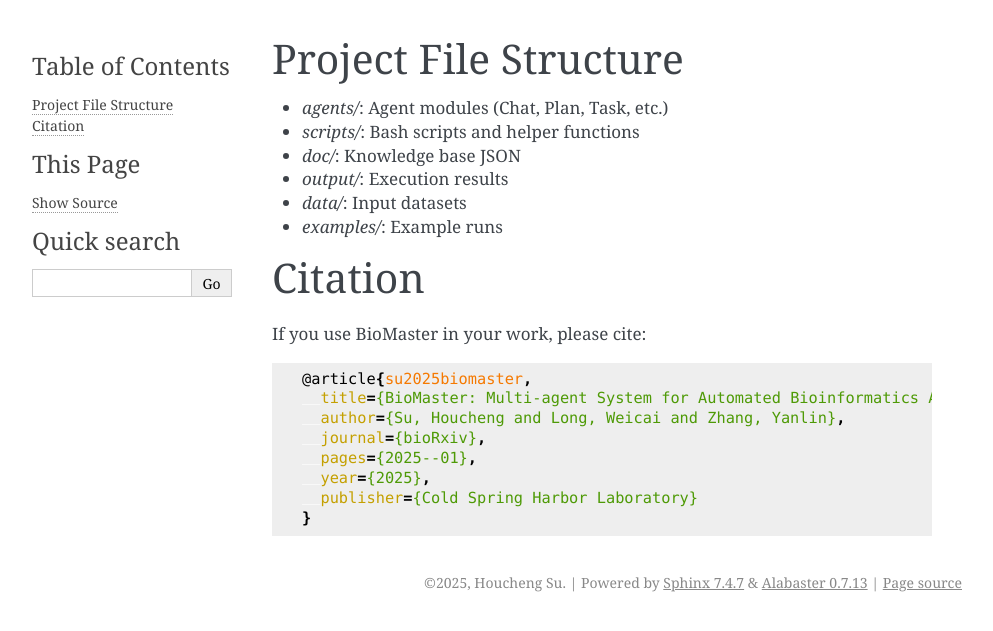
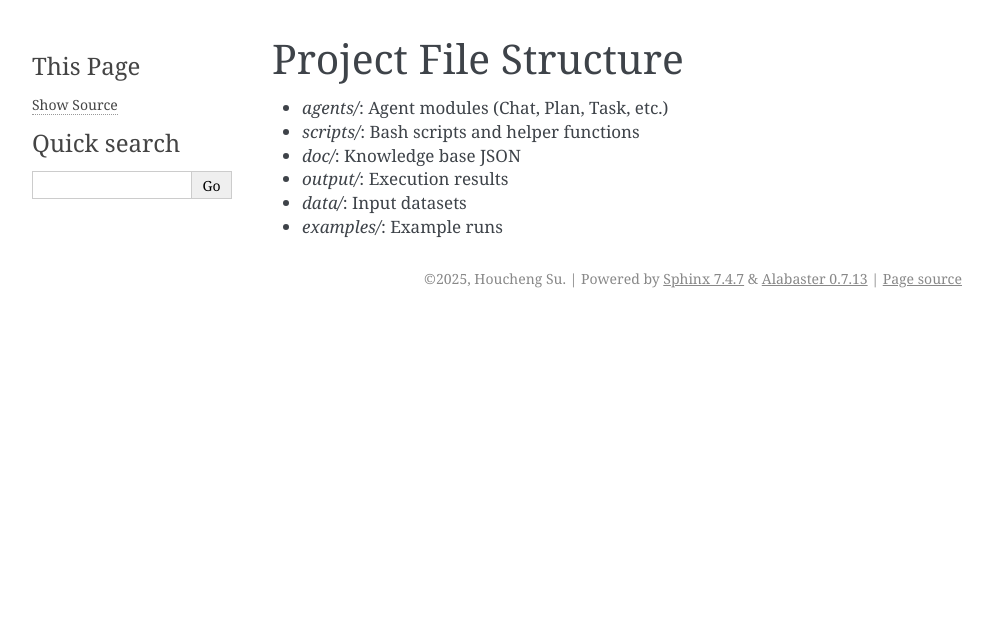
Before and after one commit to tkzzzzzz6/BioMaster, a Sphinx documentation site: the page built from docs/source/other.rst, in a window 1280 px wide. Shown: the top 631 px of the page, without its empty margins (148-1141 px from the left). Built offline with Sphinx 7.4.7, drawn with Linux system fonts in a browser that asks for light colours; pages that are not in the unit, such as notebooks, are missing from menus.

Commit message:
read the doc

```diff
--- a/docs/source/index.rst
+++ b/docs/source/index.rst
@@ -11,5 +11,4 @@ Welcome to BioMaster's documentation!
    installation
    usage
    rag
-   file_structure
-   citation
+   other
--- a/docs/source/other.rst
+++ b/docs/source/other.rst
@@ -7,19 +7,3 @@ Project File Structure
 - `output/`: Execution results
 - `data/`: Input datasets
 - `examples/`: Example runs
-
-Citation
-========
-
-If you use BioMaster in your work, please cite:
-
-.. code-block:: bibtex
-
-   @article{su2025biomaster,
-     title={BioMaster: Multi-agent System for Automated Bioinformatics Analysis Workflow},
-     author={Su, Houcheng and Long, Weicai and Zhang, Yanlin},
-     journal={bioRxiv},
-     pages={2025--01},
-     year={2025},
-     publisher={Cold Spring Harbor Laboratory}
-   }
```
